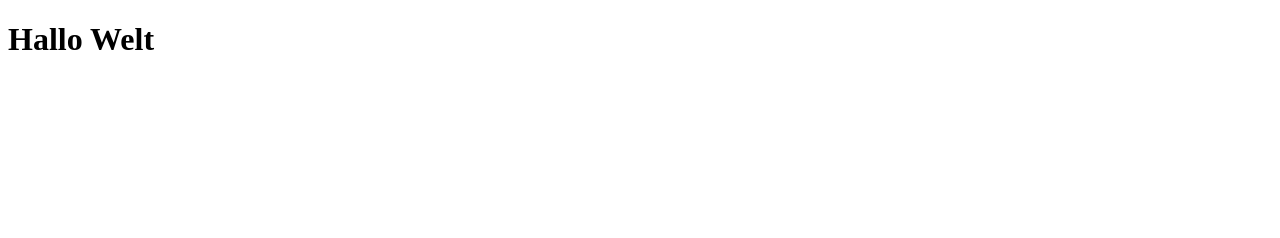
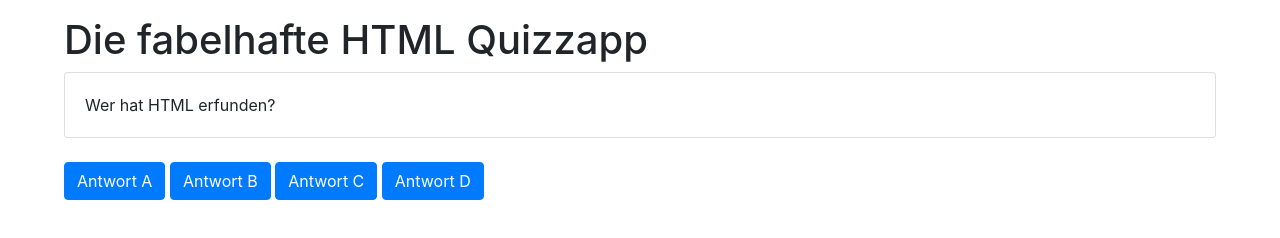
Before and after one commit to derKanzlerin/Quizzapp, a plain HTML site: page index.html in a window 1280 px wide. Drawn offline with nearby package versions, Linux system fonts and the light colour scheme.

Commit message:
Added Bootstrap and Style

```diff
--- a/index.html
+++ b/index.html
@@ -1,12 +1,29 @@
 <!DOCTYPE html>
 <html lang="en">
+
 <head>
+    <link rel="stylesheet" href="styles-main.css">
+    <link rel="stylesheet" href="node_modules/bootstrap/dist/css/bootstrap.min.css">
     <meta charset="UTF-8">
     <meta name="viewport" content="width=device-width, initial-scale=1.0">
     <title>Quizzapp</title>
 </head>
+
 <body>
-    <h1>Hallo Welt</h1>
+    <h1>Die fabelhafte HTML Quizzapp</h1>
+
+    <div class="card">
+        <div class="card-body">
+          Wer hat HTML erfunden?
+        </div>
+      </div>
+<div class="mt-4">
+    <button class="btn btn-primary">Antwort A</button>
+    <button class="btn btn-primary">Antwort B</button>
+    <button class="btn btn-primary">Antwort C</button>
+    <button class="btn btn-primary">Antwort D</button>
+</div>
 
 </body>
+
 </html>
--- /dev/null
+++ b/styles-main.css
@@ -0,0 +1,5 @@
+body {
+    padding: 16px;
+    padding-left: 64px;
+    padding-right: 64px;
+}
```
Also changed, not shown: package-lock.json (added).
